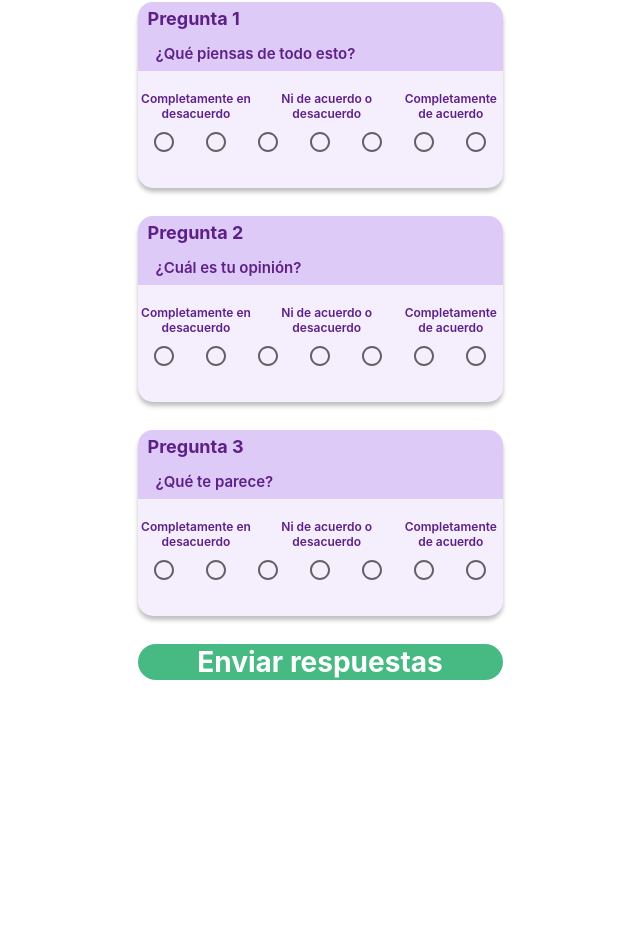
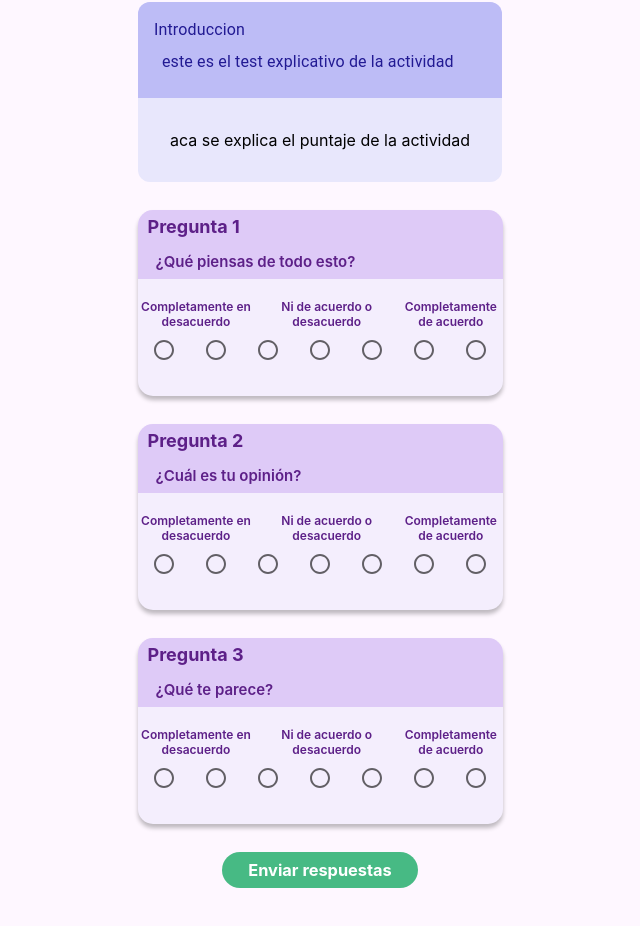
Before and after one commit to GATLA-Meditations/GATLA-Frontend, a Next.js app: page /test in a window 1280 px wide. Shown: the part 90-1016 px from the top of the page, without its empty margins (320-960 px from the left). Before the commit the page ends 800 px from the top, so only its background shows below. Built offline with nearby package versions, Linux system fonts and the light colour scheme.

Commit message:
GTL-118 all done

```diff
--- a/src/components/QuestionList/index.tsx
+++ b/src/components/QuestionList/index.tsx
@@ -21,7 +21,7 @@ const QuestionsList: React.FC<Props> = ({ questions }) => {
     };
 
     return (
-        <div style={{ display: 'flex', flexDirection: 'column', gap: '28px' }}>
+        <div style={{ display: 'flex', flexDirection: 'column', gap: '28px' , alignItems: 'center', marginBottom: "100px"}}>
             {questions.map((question, index) => (
                 <Question
                     key={index}
@@ -31,8 +31,8 @@ const QuestionsList: React.FC<Props> = ({ questions }) => {
                     questionText={question}
                 />
             ))}
-            <Button variant={'green'} onClick={handleSubmit}>
-                <h1>Enviar respuestas</h1>
+            <Button variant={'green'} size={"medium"} onClick={handleSubmit}>
+                <h3>Enviar respuestas</h3>
             </Button>
         </div>
     );
--- a/src/pages/test/index.tsx
+++ b/src/pages/test/index.tsx
@@ -1,15 +1,14 @@
 import './style.css'
 import TopBar from '../../components/TopBar';
-import NavBar from '../../components/NavBar';
 import QuestionsList from "../../components/QuestionList";
-import Button from "../../components/Button";
+import TitleExplanationContainer from "@/components/TitleExplanationContainer";
 
 const TestPage = () => {
     let questions = ["¿Qué piensas de todo esto?", "¿Cuál es tu opinión?", "¿Qué te parece?"];
     return (
         <div className={"TestPage"}>
             <TopBar amtNotifications={0}></TopBar>
-
+            <TitleExplanationContainer title={"Introduccion"}  explainingText={"este es el test explicativo de la actividad"}><p>aca se explica el puntaje de la actividad</p></TitleExplanationContainer>
             <QuestionsList   questions={questions}/>
         </div>
     )
--- a/src/pages/test/style.css
+++ b/src/pages/test/style.css
@@ -1,8 +1,8 @@
 .TestPage {
     width: 100%;
-    height: 100lvh;
     display: flex;
     flex-direction: column;
     align-items: center;
     gap: 28px;
+    background-color: #FEF7FF;
 }
```
